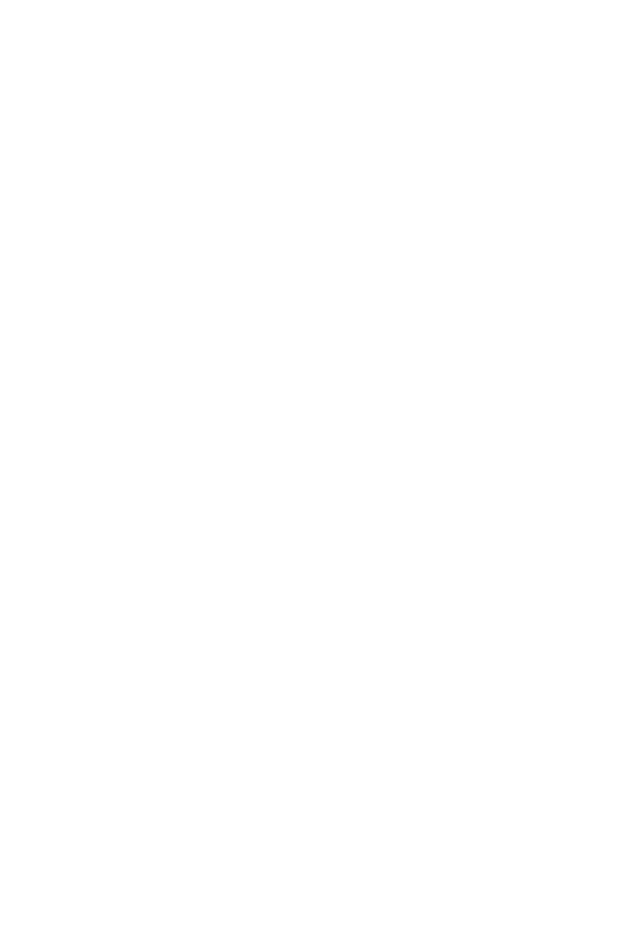
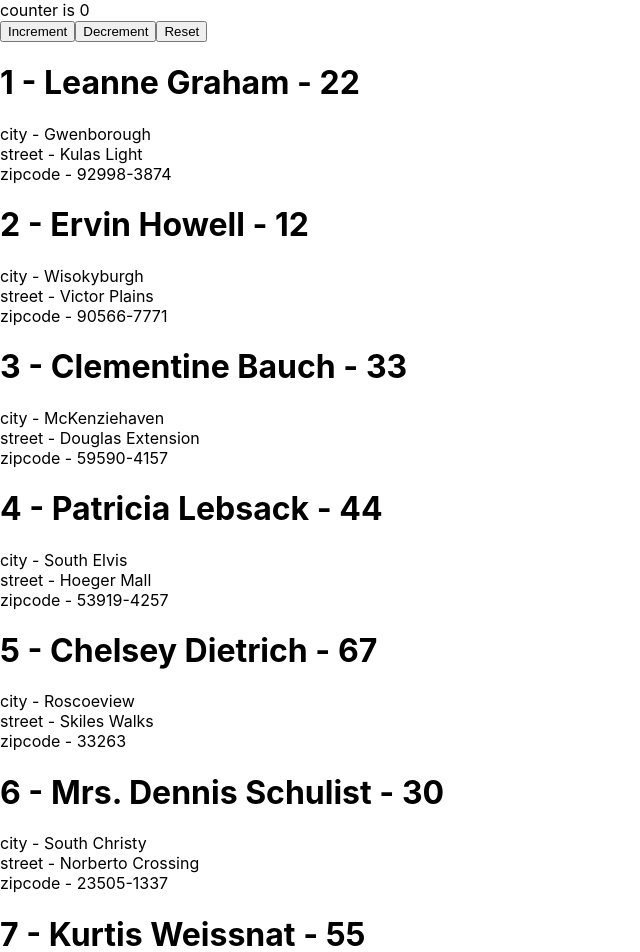
Before and after one commit to SikirskyiOleh/Python-Okten, a React (Create React App) app in the folder stage-react/: page / in a window 1280 px wide. Shown: the top 952 px of the page, without its empty margins (0-640 px from the left). Before the commit the page ends 800 px from the top, so only its background shows below. Built offline with nearby package versions, Linux system fonts and the light colour scheme.

Commit message:
add branch with homework 2

```diff
--- a/stage-react/src/App.js
+++ b/stage-react/src/App.js
@@ -1,7 +1,35 @@
-export default function App() {
+import {useState} from "react";
+import Users from "./components/users/Users";
+
+
+function App() {
+
+    let [counter, setCounter] = useState(0);
+    const increment = () => setCounter(++counter);
+    const decrement = () => setCounter(--counter);
+    const reset = () => setCounter(0);
+
+
     return (
         <div>
+
+            <div>
+                counter is {counter}
+                <br/>
+                <button onClick={increment}>Increment</button>
+                <button onClick={decrement}>Decrement</button>
+                <button onClick={reset}>Reset</button>
+            </div>
+
+            <h1></h1>
+
+            <div>
+                <Users/>
+
+            </div>
 
         </div>
     );
 };
+
+export default App;
--- /dev/null
+++ b/stage-react/src/components/user/User.js
@@ -0,0 +1,16 @@
+export default function User({item}) {
+
+    return (
+        <div>
+            <h1>{item.id} - {item.name} - {item.age}</h1>
+            <div>
+                city - {item.address.city}
+                <br/>
+                street - {item.address.street}
+                <br/>
+                zipcode - {item.address.zipcode}
+            </div>
+
+        </div>
+    );
+}
--- /dev/null
+++ b/stage-react/src/components/users/Users.js
@@ -0,0 +1,83 @@
+import User from "../user/User";
+import {useState} from "react";
+
+
+export default function Users() {
+
+    let [users, setUsers] = useState([
+        {
+            id: 1,
+            name: "Leanne Graham",
+            age: 22,
+            address: {street: "Kulas Light", city: "Gwenborough", zipcode: "92998-3874"}
+        },
+        {
+            id: 2,
+            name: "Ervin Howell",
+            age: 12,
+            address: {street: "Victor Plains", city: "Wisokyburgh", zipcode: "90566-7771"}
+        },
+        {
+            id: 3,
+            name: "Clementine Bauch",
+            age: 33,
+            address: {street: "Douglas Extension", city: "McKenziehaven", zipcode: "59590-4157"}
+        },
+        {
+            id: 4,
+            name: "Patricia Lebsack",
+            age: 44,
+            address: {street: "Hoeger Mall", city: "South Elvis", zipcode: "53919-4257"}
+        },
+        {
+            id: 5,
+            name: "Chelsey Dietrich",
+            age: 67,
+            address: {street: "Skiles Walks", city: "Roscoeview", zipcode: "33263"}
+        },
+        {
+            id: 6,
+            name: "Mrs. Dennis Schulist",
+            age: 30,
+            address: {street: "Norberto Crossing", city: "South Christy", zipcode: "23505-1337"}
+        },
+        {
+            id: 7,
+            name: "Kurtis Weissnat",
+            age: 55,
+            address: {street: "Rex Trail", city: "Howemouth", zipcode: "58804-1099"}
+        },
+        {
+            id: 8,
+            name: "Nicholas Runolfsdottir V",
+            age: 20,
+            address: {street: "Ellsworth Summit", city: "Aliyaview", zipcode: "45169"}
+        },
+        {
+            id: 9,
+            name: "Glenna Reichert",
+            age: 29,
+            address: {street: "Dayna Park", city: "Bartholomebury", zipcode: "76495-3109"}
+        },
+        {
+            id: 10,
+            name: "Clementina DuBuque",
+            age: 48,
+            address: {street: "Kattie Turnpike", city: "Lebsackbury", zipcode: "31428-2261"}
+        }
+    ]);
+
+    const popUser = () => {
+        users.pop();
+        setUsers([...users]);
+    };
+
+
+    return (
+        <div>
+            {users.map(value => <User key={value.id} item={value}/>)
+            }
+            <button onClick={popUser}>Pop User</button>
+        </div>
+    );
+}
```
Also changed, not shown: 1 other file (tests, documents, lock files or other folders).
